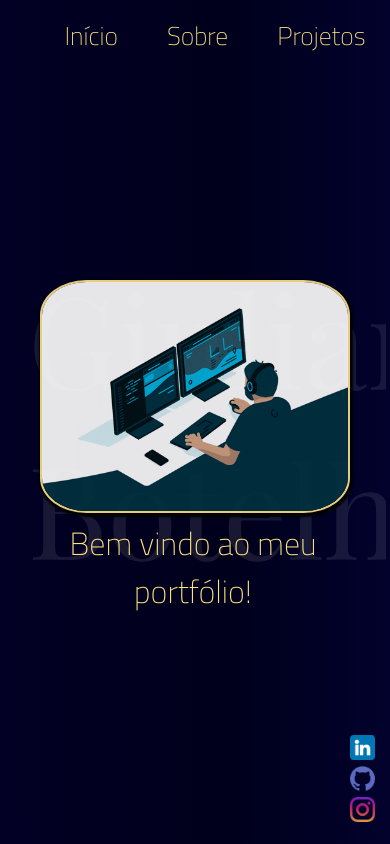
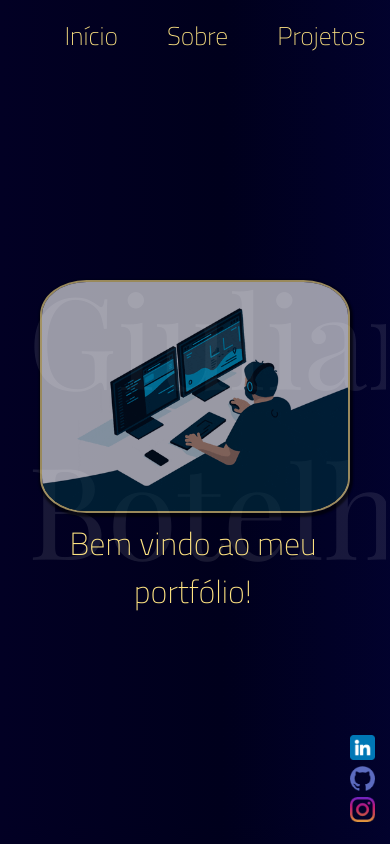
Before and after one commit to GiulianoBotelho/portfolio, a React (Vite) app: page / in a window 390 px wide. Built offline with nearby package versions, Linux system fonts and the light colour scheme; a web font is replaced by a local one.

Commit message:
ajuste responsivo

```diff
--- a/src/components/Estilos/Estilo-Inicio.jsx
+++ b/src/components/Estilos/Estilo-Inicio.jsx
@@ -20,7 +20,7 @@ color: #FFE482;
 export const IniImg = styled(motion.img)`
 cursor: pointer;
 border-radius: 15%;
-opacity: 0.8;
+
 border: solid 2px;
 box-shadow: 1px 2px 2px 2px black;
 @media (max-width:600px){
--- a/src/components/inicio.jsx
+++ b/src/components/inicio.jsx
@@ -12,7 +12,7 @@ export default function Inicio() {
       >
         <figure>
           <IniImg initial={{ opacity: 0 }}
-            animate={{ opacity: 0.9, x: 0, }}
+            animate={{ opacity: 0.6, x: 0, }}
             transition={{ duration: 4 }}
             src={Giphy} alt="" />
           <ImgTexto
```
